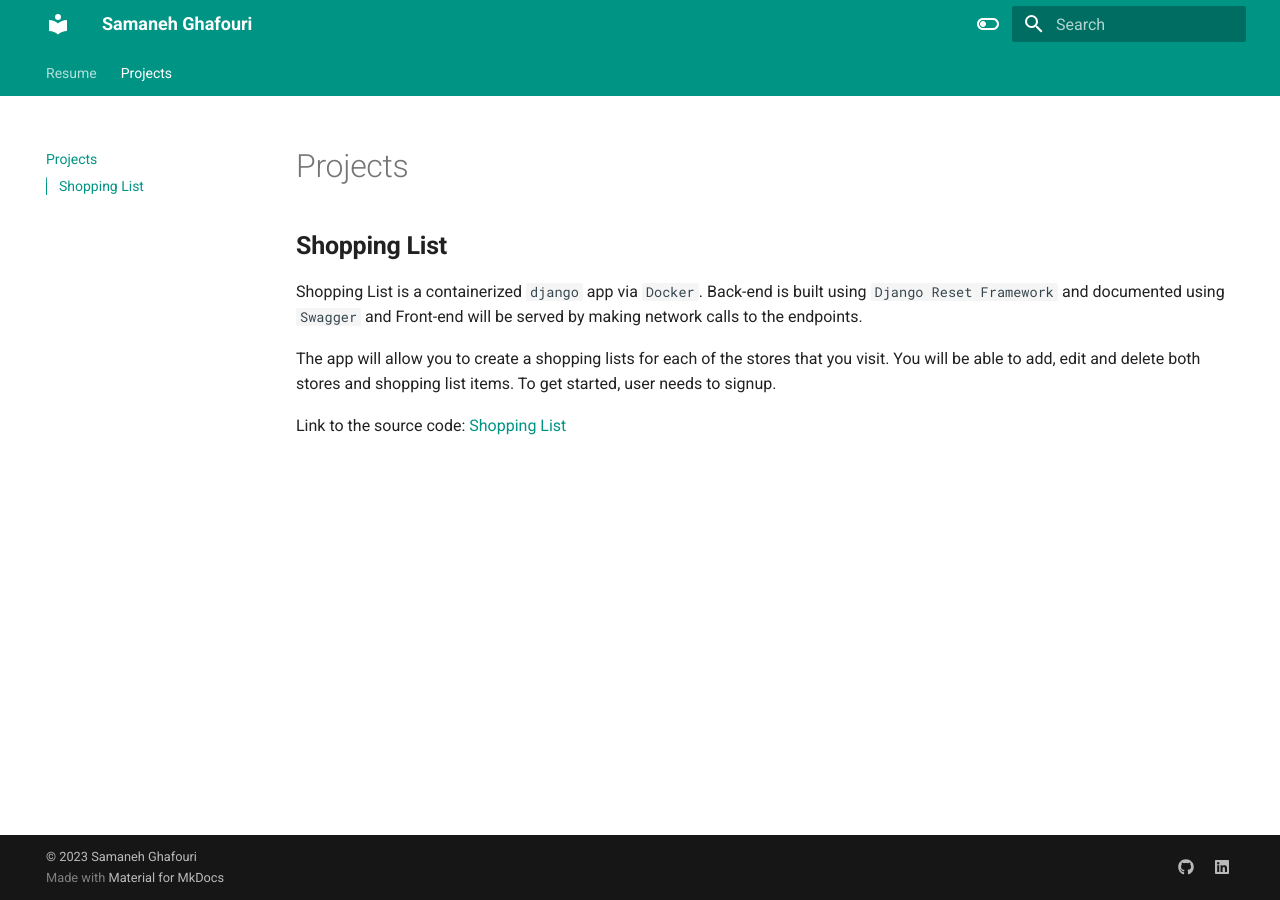
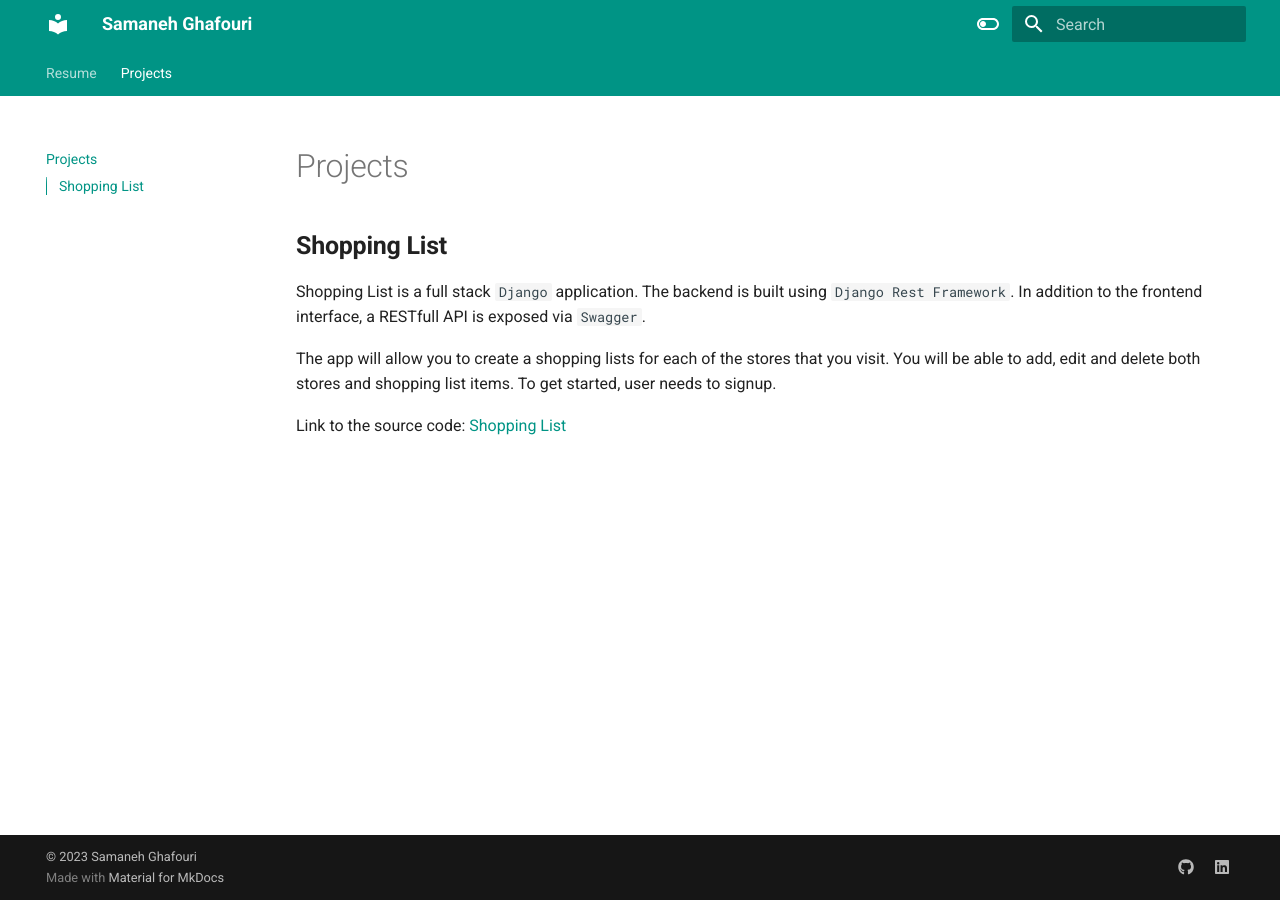
Before and after one commit to SamanehGhafouri/SamanehGhafouri, an MkDocs documentation site: the page built from docs/projects.md, in a window 1280 px wide. Built offline with MkDocs 1.6.1 and Material for MkDocs 9.7.7, drawn with Linux system fonts in a browser that asks for light colours.

Commit message:
Updated readme

```diff
--- a/docs/projects.md
+++ b/docs/projects.md
@@ -2,8 +2,8 @@
 
 ## **Shopping List**
 
-Shopping List is a containerized `django` app via `Docker`. Back-end is built using `Django
-Reset Framework` and documented using `Swagger` and Front-end will be served by making network calls to the endpoints.
+Shopping List is a full stack `Django` application. The backend is built using `Django Rest Framework`.
+In addition to the frontend interface, a RESTfull API is exposed via `Swagger`.
 
 The app will allow you to create a shopping lists for each of the stores that you visit.
 You will be able to add, edit and delete both stores and shopping list items. To get started, user needs to signup.
```
